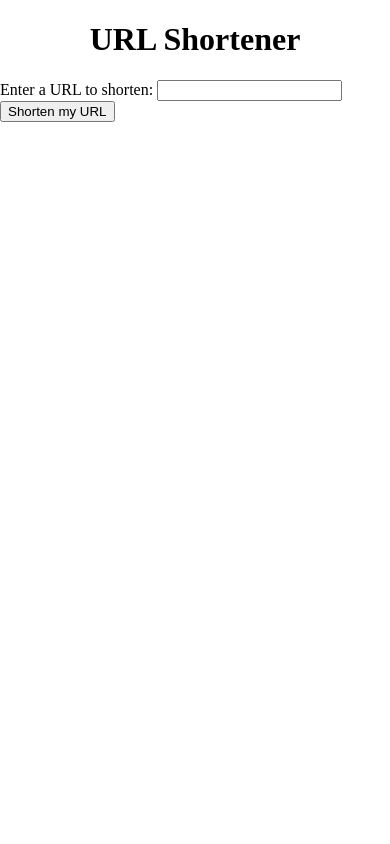
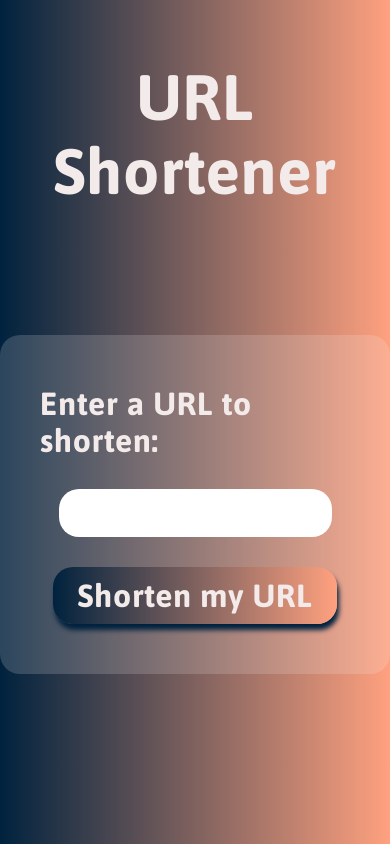
Before and after one commit to Jawwad-Max-Futureproof/url-shortener, a Flask app: page / in a window 390 px wide. Run offline with Flask 2, Linux system fonts and the light colour scheme.

Commit message:
add styling

```diff
--- a/static/css/index.css
+++ b/static/css/index.css
@@ -1,11 +1,132 @@
+@import url('https://fonts.googleapis.com/css2?family=Asap:ital,wght@0,700;1,400&display=swap');
+
 * {
 	box-sizing: border-box;
 }
 
 body {
 	margin: 0;
+	min-height: 100vh;
+	/* background css created by https://uigradients.com/ */
+	background: #ffa17f; /* fallback for old browsers */
+	background: -webkit-linear-gradient(to right, #00223e, #ffa17f); /* Chrome 10-25, Safari 5.1-6 */
+	background: linear-gradient(
+		to right,
+		#00223e,
+		#ffa17f
+	); /* W3C, IE 10+/ Edge, Firefox 16+, Chrome 26+, Opera 12+, Safari 7+ */
+	font-family: 'Asap', sans-serif;
+	font-weight: 400;
+	color: rgb(243, 234, 234);
+	letter-spacing: 0.7px;
 }
 
 h1 {
 	text-align: center;
+	font-weight: 700;
+	font-size: 4rem;
+	padding-top: 60px;
+	margin-top: 0;
 }
+
+form {
+	padding: 50px 40px;
+	border-radius: 20px;
+	background-color: rgba(243, 234, 234, 0.178);
+	width: fit-content;
+	margin: 15vh auto 20px;
+}
+
+form,
+section {
+	display: flex;
+	flex-direction: column;
+	align-items: center;
+}
+
+form label:first-child {
+	font-size: 2rem;
+}
+
+form input {
+	padding: 10px 25px;
+	border-radius: 20px;
+	letter-spacing: inherit;
+}
+
+form input:nth-child(2) {
+	border: none;
+	font-size: 1.5rem;
+	width: 50vw;
+	margin: 30px auto;
+}
+form input:nth-child(2):focus {
+	outline: none;
+}
+
+input[type='submit'] {
+	background: #ffa17f; /* fallback for old browsers */
+	background: -webkit-linear-gradient(to right, #00223e, #ffa17f); /* Chrome 10-25, Safari 5.1-6 */
+	background: linear-gradient(
+		to right,
+		#00223e,
+		#ffa17f
+	); /* W3C, IE 10+/ Edge, Firefox 16+, Chrome 26+, Opera 12+, Safari 7+ */
+	color: rgb(243, 234, 234);
+	font-family: 'Asap', sans-serif;
+	font-size: 2rem;
+	font-weight: 400;
+	text-decoration: none;
+	border: none;
+	box-shadow: 2px 6px 5px #00223e;
+	transform: translate(0, 0);
+	transition: transform 0.1s, box-shadow 0.1s;
+	cursor: pointer;
+}
+
+input[type='submit']:hover {
+	transform: translate(1px, 1px);
+	box-shadow: 1px 3px 3px #00223e;
+}
+
+input[type='submit']:active {
+	transform: translate(1px, 2px);
+	box-shadow: 1px 2px 2px #00223e;
+}
+
+section {
+	animation: fade-in backwards 1s;
+	text-align: center;
+	font-weight: 400;
+}
+
+section h2 {
+	font-size: 2rem;
+	margin: 20px auto;
+}
+
+section p {
+	font-size: 1.5rem;
+	margin: 10px auto;
+}
+
+section a {
+	color: inherit;
+	margin: 20px auto;
+	font-size: 1.5rem;
+}
+
+@media only screen and (max-width: 1000px) {
+	form input:nth-child(2) {
+		width: 70vw;
+	}
+}
+
+@keyframes fade-in {
+	from {
+		opacity: 0;
+	}
+	to {
+		opacity: 1;
+	}
+}
--- a/templates/index.html
+++ b/templates/index.html
@@ -13,13 +13,13 @@
 			<h1>URL Shortener</h1>
 			<form method="POST">
 				<label for="url">Enter a URL to shorten:</label>
-				<input type="text" name="url" id="url" />
+				<input type="text" name="url" id="url" required />
 				<input type="submit" value="Shorten my URL" />
 			</form>
 			{% if url %}
 			<section>
-				Your shortened url:
-				<a href="{{url}}">{{host}}{{url}}</a>
+				<h2>Your shortened url:</h2>
+				<a href="{{url}}" target="_blank">{{host}}{{url}}</a>
 			</section>
 			{% endif %} {% if invalid_url %}
 			<section>
```
